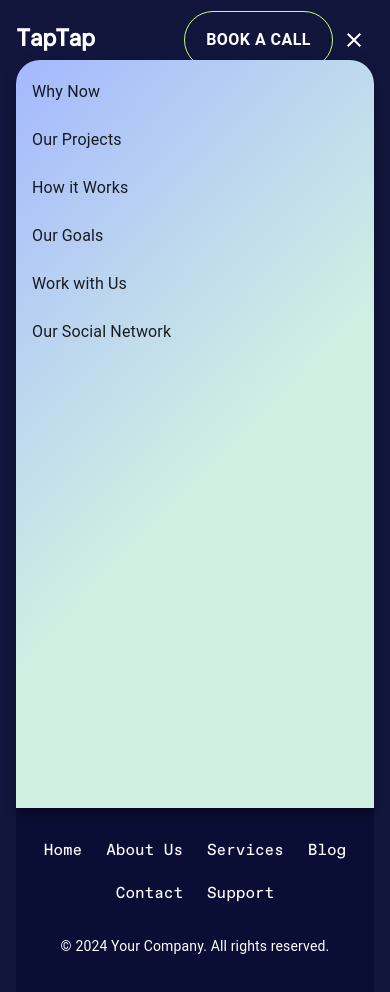
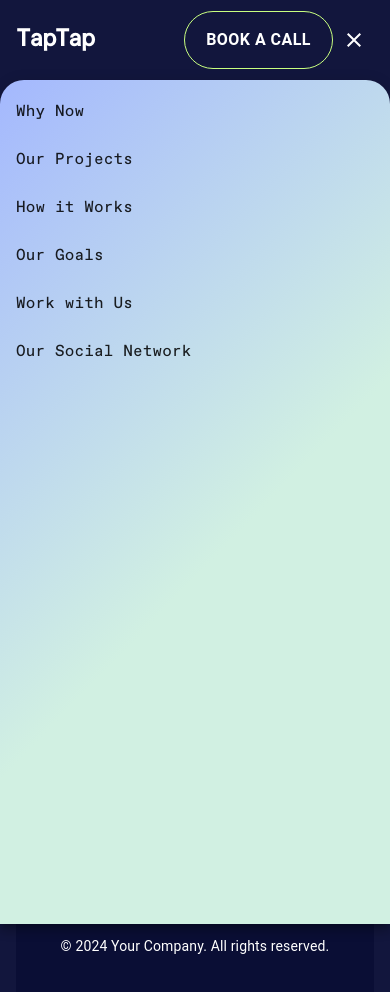
Before and after one commit to NVadim11/TapTap, a React (Create React App) app: page / in a window 390 px wide. Both pictures are taken after a click on the button "menu". Shown: the top 992 px of the page. Built offline with nearby package versions, Linux system fonts and the light colour scheme.

Commit message:
sync build

```diff
--- a/src/components/Header/Header.jsx
+++ b/src/components/Header/Header.jsx
@@ -129,15 +129,20 @@ const Header = () => {
             PaperProps={{
               sx: {
                 width: '100%',
-                height: '100%',
+                left: '0!important',
+                height: '100%!important',
                 borderRadius: '24px 24px 0 0',
                 background: 'linear-gradient(314deg, #d1f0e2 43.89%, #a4b8fe 100%)',
-                positon: 'absolute',
-                top: '80px',
-                bottom: '0',
+                top: '80px!important',
+                bottom: '0!important',
                 position: 'absolute',
-                left: '0',
-                right: '0'
+                right: '0!important',
+                maxWidth: '100%',
+                maxHeight: '100%',
+                fontFamily: 'FMTS !important',  // Добавление !important
+                '& *': {
+                  fontFamily: 'FMTS !important',  // Применение ко всем дочерним элементам
+                },
               },
             }}>
 							{menuItems.map((item, index) => (
```
